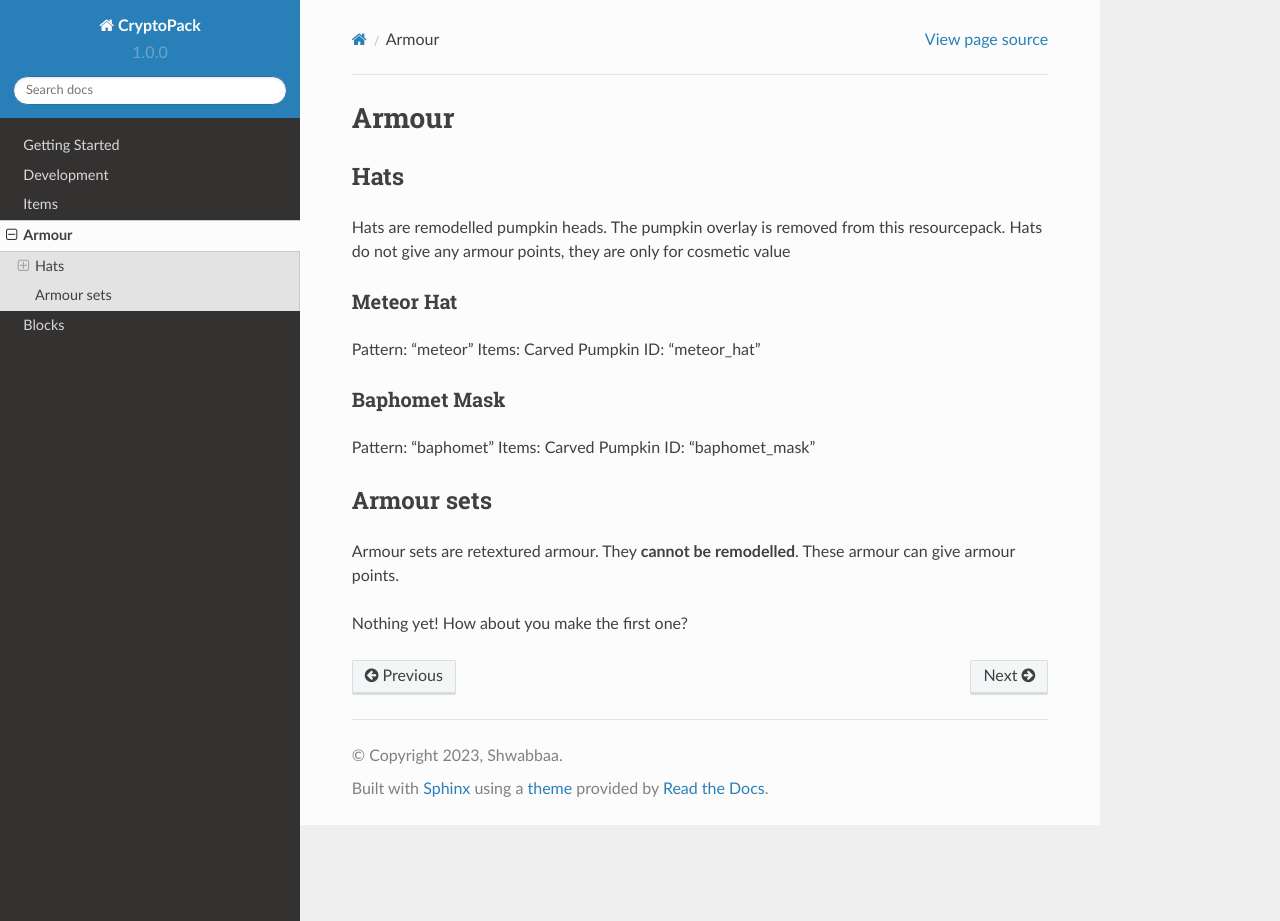
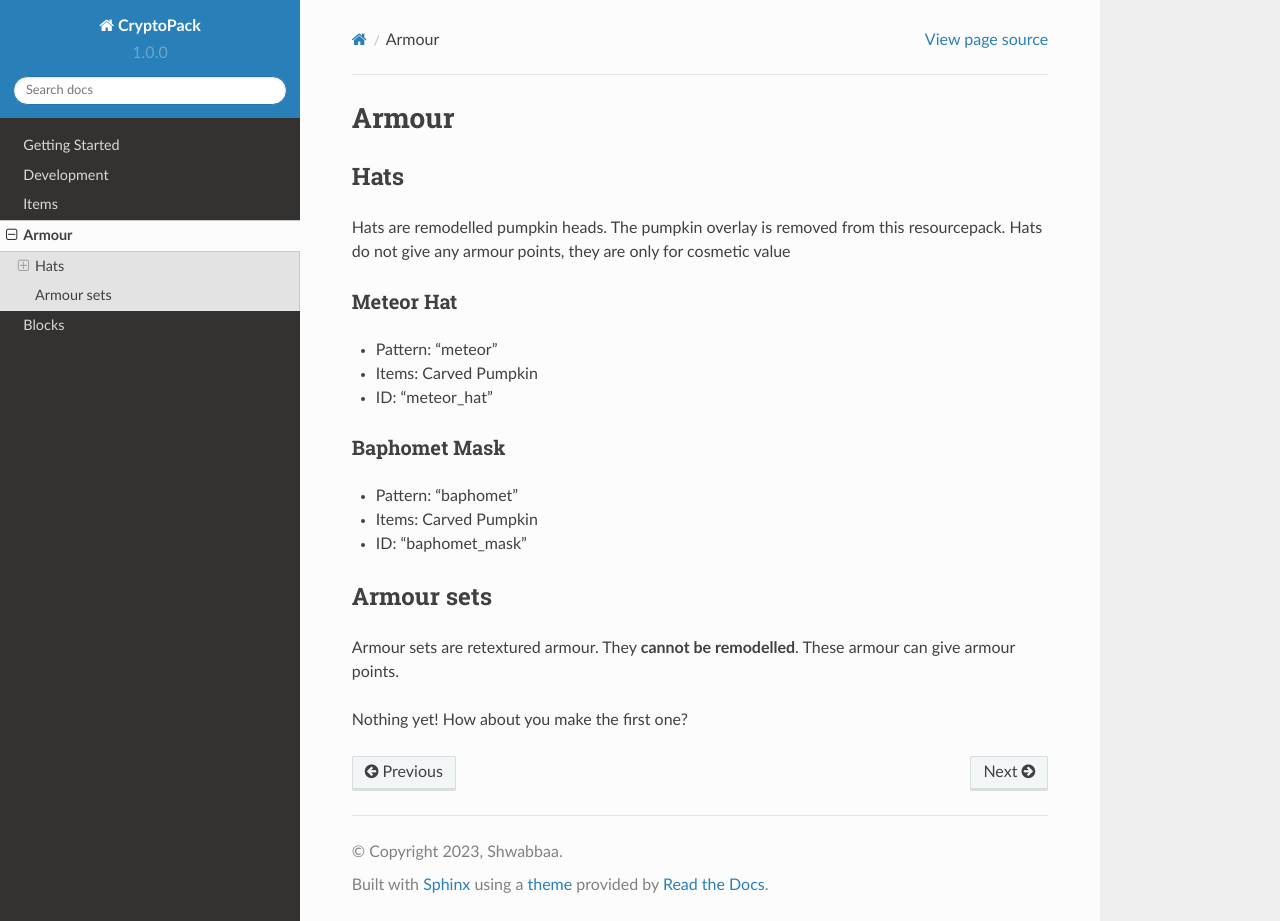
Before and after one commit to Shwabbaa/cryptopack-docs, a Sphinx documentation site: the page built from docs/source/armor.rst, in a window 1280 px wide and 921 px high. Built offline with Sphinx 7.4.7 and the Read the Docs theme 2.0.0, drawn with Linux system fonts in a browser that asks for light colours; pages that are not in the unit, such as notebooks, are missing from menus; part of the change alters nothing that is shown.

```diff
--- a/docs/source/armor.rst
+++ b/docs/source/armor.rst
@@ -9,15 +9,15 @@ Hats do not give any armour points, they are only for cosmetic value
 
 Meteor Hat
 ----------
-Pattern: "meteor"
-Items: Carved Pumpkin
-ID: "meteor_hat"
+* Pattern: "meteor"
+* Items: Carved Pumpkin
+* ID: "meteor_hat"
 
 Baphomet Mask
 ----------
-Pattern: "baphomet"
-Items: Carved Pumpkin
-ID: "baphomet_mask"
+* Pattern: "baphomet"
+* Items: Carved Pumpkin
+* ID: "baphomet_mask"
 
 Armour sets
 ==========
```
